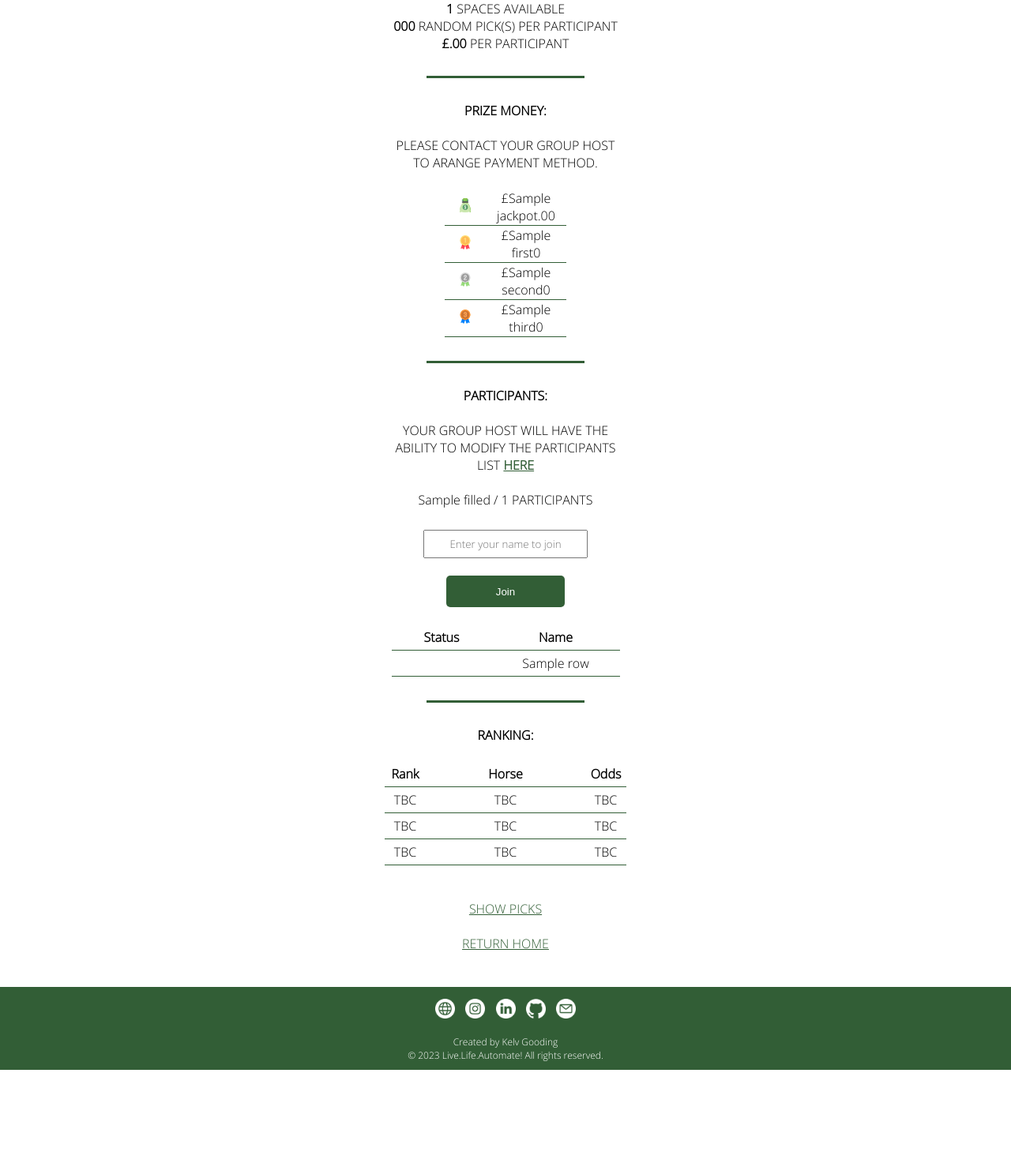
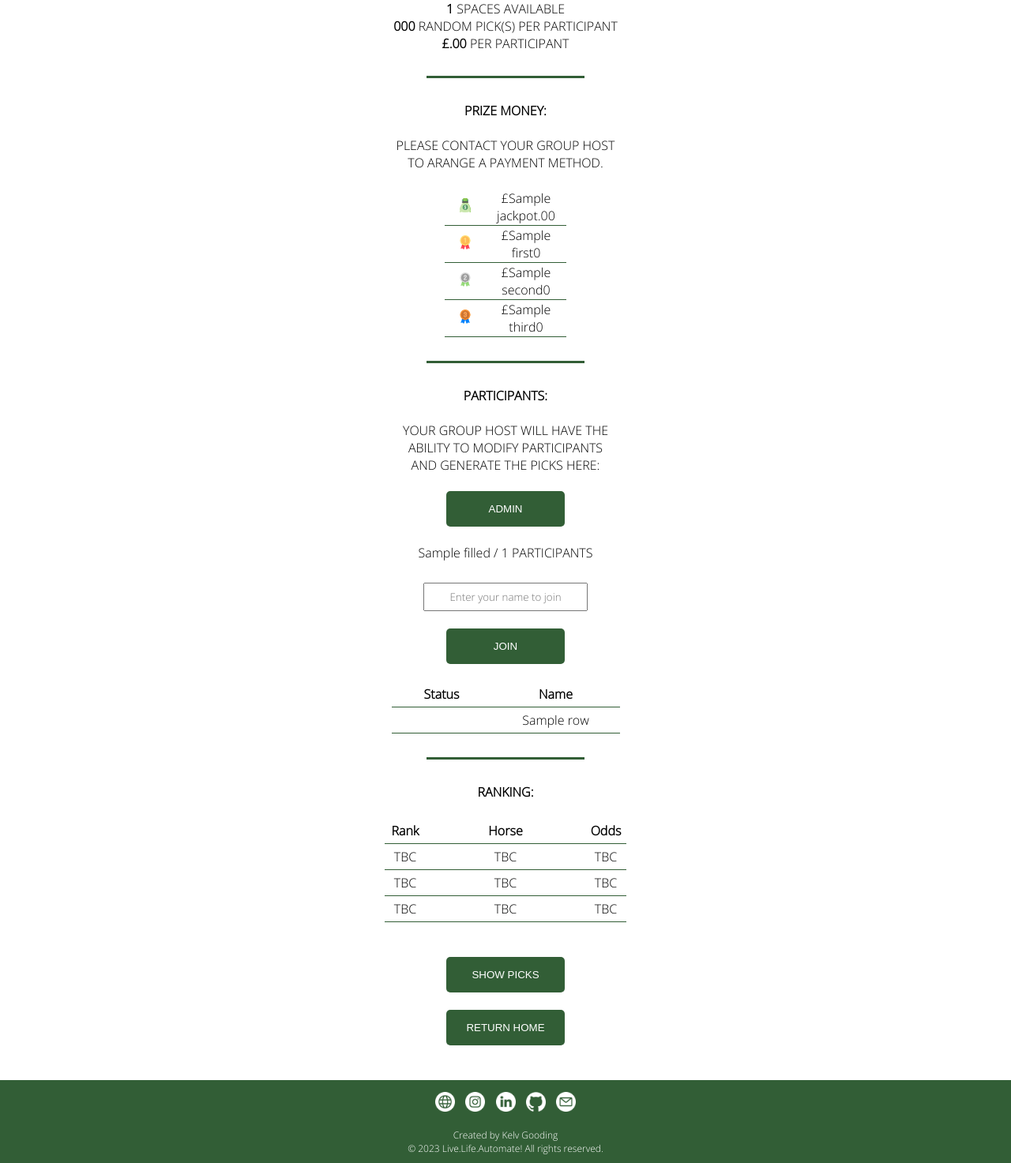
Before and after one commit to kelvgooding/sweepstake-online, a Flask app: template templates/group.html in a window 1280 px wide. Shown: the part 627-2100 px from the top of the page at 79% size. Before the commit the page ends 1982 px from the top, so only its background shows below. Run offline with Flask 2, Linux system fonts and the light colour scheme; the template is opened without the code that fills it: most values are stand-ins (such as "Sample title", 1, 10 or a date in 2020).

Commit message:
Add files via upload

```diff
--- a/static/css/styles.css
+++ b/static/css/styles.css
@@ -70,9 +70,23 @@ input[type=submit] {
     background-color: #325e36;
     color: white;
     width: 150px;
-    height: 40px;
+    height: 45px;
     border-radius: 5px;
     border: 0
+}
+
+button {
+    background-color: #325e36;
+    color: white;
+    width: 150px;
+    height: 45px;
+    border-radius: 5px;
+    border: 0;
+}
+
+a {
+    color: #FFFFFF;
+    text-decoration: none;
 }
 
 select {
@@ -102,10 +116,6 @@ table, tr, th, td {
     margin: auto auto;
     height: 30px;
     border-color: #325e36;
-}
-
-a {
-    color: #325e36;
 }
 
 /*** index.html ***/
--- a/templates/admin_login.html
+++ b/templates/admin_login.html
@@ -31,8 +31,9 @@
         <h3>{{i}}</h3>
         {% endfor %}
 
-        <br><br>
-        </table>
+        <br>
+        <button><a href="{{ url_for('index') }}">RETURN HOME</a></button>
+
         </main>
         <footer>
             <!-- Social Media Links -->
--- a/templates/create_group.html
+++ b/templates/create_group.html
@@ -40,7 +40,7 @@
                     <br>
                     <input type="submit" value="SUBMIT">
                     <br><br>
-                    <a href="{{ url_for('index') }}">RETURN HOME</a>
+                    <button><a href="{{ url_for('index') }}">RETURN HOME</a></button>
                     <br>
                 </form>
             <br><br>
--- a/templates/group.html
+++ b/templates/group.html
@@ -41,7 +41,7 @@
             <b>PRIZE MONEY:</b><br>
 
             <br>PLEASE CONTACT YOUR GROUP HOST<br>
-            TO ARANGE PAYMENT METHOD.<br><br>
+            TO ARANGE A PAYMENT METHOD.<br><br>
 
             <table>
                 <tr>
@@ -80,8 +80,9 @@
             <b>PARTICIPANTS:</b><br>
 
             <br>YOUR GROUP HOST WILL HAVE THE<br>
-            ABILITY TO MODIFY THE PARTICIPANTS<br>
-            LIST <a href="{{ url_for('admin') }}"><b>HERE</b></a><br>
+            ABILITY TO MODIFY PARTICIPANTS<br>
+            AND GENERATE THE PICKS HERE:<br><br>
+            <button><a href="{{ url_for('admin') }}">ADMIN</a></button><br>
 
             <br>
 
@@ -94,7 +95,7 @@
                 <form method="POST">
                     <input type="text" placeholder="Enter your name to join" name="join-group" required>
                     <br><br>
-                    <input type="submit" value="Join">
+                    <input type="submit" value="JOIN">
                 </form>
                 <br>
             {% endif %}
@@ -171,11 +172,12 @@
 
             <br><br>
 
-            <a id="show-picks" href="{{ url_for('picks') }}">SHOW PICKS</a>
+            <button><a id="show-picks" href="{{ url_for('picks') }}">SHOW PICKS</a></button>
 
             <br><br>
 
-            <a href="{{ url_for('index') }}">RETURN HOME</a>
+            <button><a id="show-picks" href="{{ url_for('index') }}">RETURN HOME</a></button>
+
             <br>
 
             <br><br>
--- a/templates/index.html
+++ b/templates/index.html
@@ -23,7 +23,8 @@
         <br><br>
         OR
         <br><br>
-        <a href="{{ url_for('create_group') }}">CREATE A<br>GROUP CODE</a>
+        <button><a id="show-picks" href="{{ url_for('create_group') }}">CREATE A<br>GROUP CODE</a></button>
+
         </form>
         <br><br>
     </main>
--- a/templates/picks.html
+++ b/templates/picks.html
@@ -34,7 +34,7 @@
 
             <br>
 
-            <a href="{{ url_for('group') }}">RETURN TO<br>GROUP</a>
+            <button><a href="{{ url_for('group') }}">RETURN TO<br>GROUP</a></button>
             <br><br>
 
 
```
Also changed, not shown: templates/admin_group.html (+10 -9 lines), static/db/SS_DB_PROD.db.
